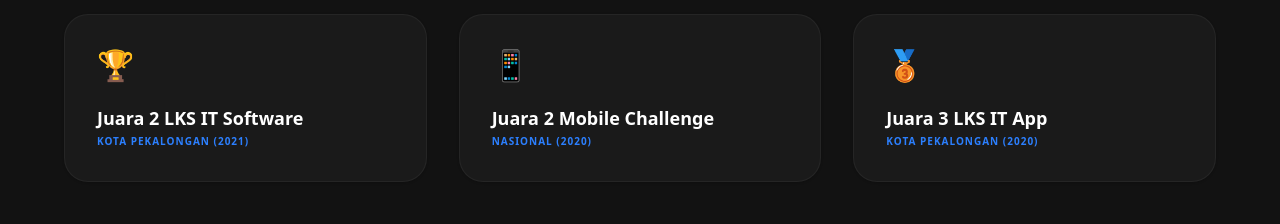
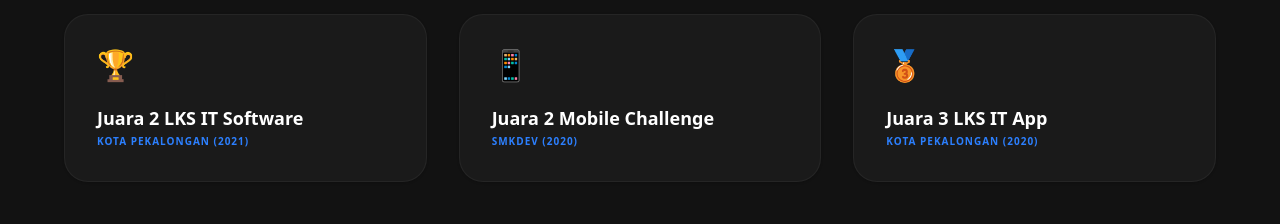
Before and after one commit to FarrosIlman/parrosz-portfolio, a React (Vite) app: page / in a window 1280 px wide. Shown: the part 3840-4064 px from the top of the page. Built offline with nearby package versions, Linux system fonts and the light colour scheme.

Commit message:
update informasi

```diff
--- a/src/App.jsx
+++ b/src/App.jsx
@@ -197,7 +197,7 @@ const App = () => {
             <h3 className="text-[10px] font-bold uppercase tracking-[0.5em] text-blue-600 mb-10 md:mb-16">Honors & Achievements</h3>
             <div className="grid grid-cols-1 sm:grid-cols-2 lg:grid-cols-3 gap-6 md:gap-8">
               <Award icon="🏆" title="Juara 2 LKS IT Software" rank="Kota Pekalongan (2021)" />
-              <Award icon="📱" title="Juara 2 Mobile Challenge" rank="Nasional (2020)" />
+              <Award icon="📱" title="Juara 2 Mobile Challenge" rank="SMKDEV (2020)" />
               <Award icon="🥉" title="Juara 3 LKS IT App" rank="Kota Pekalongan (2020)" />
             </div>
           </div>
```
